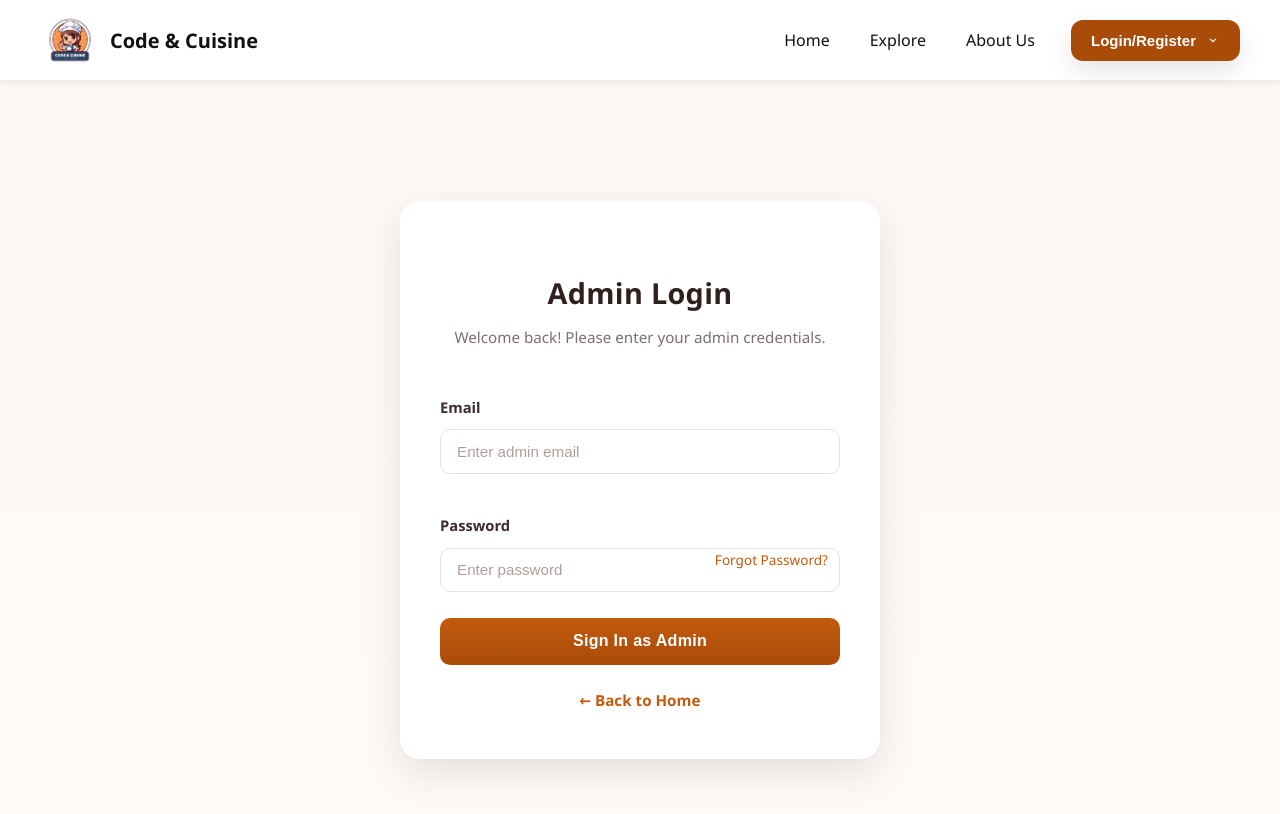
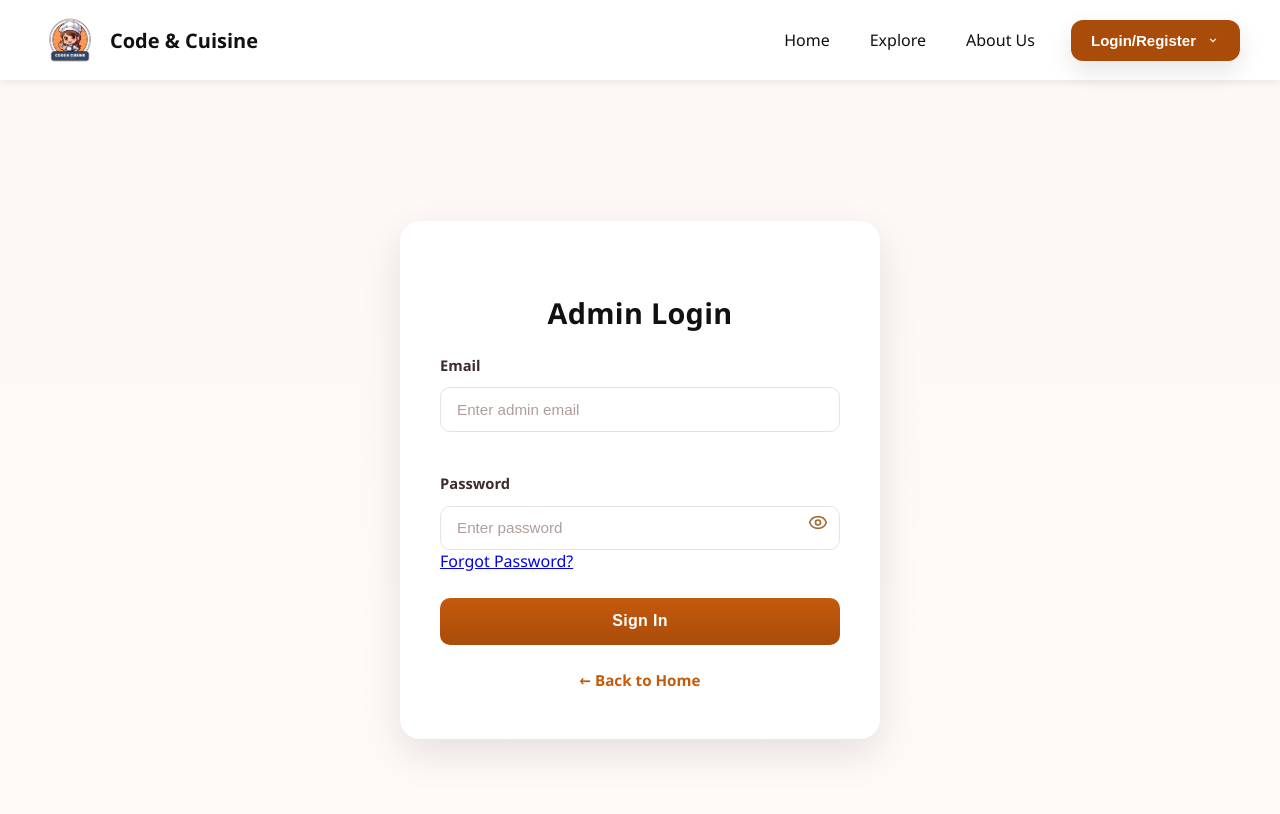
Before and after one commit to SujalGajera/Code-Cuisines, a React (Create React App) app: page /login/admin in a window 1280 px wide. Shown: the top 814 px of the page. Built offline with nearby package versions, Linux system fonts and the light colour scheme.

Commit message:
Sujal: Update admin codes and added filebase to project package files

```diff
--- a/package.json
+++ b/package.json
@@ -7,6 +7,8 @@
     "@testing-library/jest-dom": "^6.9.1",
     "@testing-library/react": "^16.3.0",
     "@testing-library/user-event": "^13.5.0",
+    "firebase": "^12.5.0",
+    "lucide-react": "^0.553.0",
     "react": "^19.2.0",
     "react-dom": "^19.2.0",
     "react-icons": "^5.5.0",
--- a/src/Sujal/AdminSignIn.css
+++ b/src/Sujal/AdminSignIn.css
@@ -1,16 +1,34 @@
+/* ===== COMMON STYLES (used by both Login & Verify) ===== */
+:root {
+  --brand: #a94c0a;
+  --brand-light: #c35a0c;
+  --brand-hover: #d96a10;
+  --ink: #2f1f1f;
+  --muted: #7c6f6f;
+  --bg-light: linear-gradient(180deg, #fdf8f6 0%, #fffaf8 100%);
+}
+
+body, html {
+  margin: 0;
+  padding: 0;
+  font-family: "Segoe UI", Tahoma, Geneva, Verdana, sans-serif;
+  background: var(--bg-light);
+}
+
 /* ===== ADMIN LOGIN PAGE ===== */
-.admin-login-page {
+.admin-login-page,
+.admin-verify-page {
   min-height: 100vh;
   display: flex;
   justify-content: center;
   align-items: center;
-  background: linear-gradient(180deg, #fdf8f6 0%, #fffaf8 100%);
+  background: var(--bg-light);
   padding: 40px 20px;
-  font-family: "Segoe UI", Tahoma, Geneva, Verdana, sans-serif;
 }
 
-.admin-login-card {
-  background: #ffffff;
+.admin-login-card,
+.admin-verify-card {
+  background: #fff;
   padding: 3rem 2.5rem;
   border-radius: 20px;
   box-shadow: 0 15px 40px rgba(0, 0, 0, 0.1);
@@ -20,29 +38,33 @@
   transition: transform 0.3s ease, box-shadow 0.3s ease;
 }
 
-.admin-login-card:hover {
+.admin-login-card:hover,
+.admin-verify-card:hover {
   transform: translateY(-3px);
   box-shadow: 0 18px 45px rgba(0, 0, 0, 0.12);
 }
 
-/* Titles */
-.admin-login-title {
+/* ===== TITLES ===== */
+.admin-login-title,
+.admin-verify-title {
   font-weight: 700;
   font-size: 1.8rem;
-  color: #2f1f1f;
+  color: var(--ink);
   margin-bottom: 0.4rem;
   letter-spacing: 0.3px;
 }
 
-.admin-login-subtitle {
-  color: #7c6f6f;
+.admin-login-subtitle,
+.admin-verify-subtitle {
+  color: var(--muted);
   font-size: 0.95rem;
   margin-bottom: 2rem;
   line-height: 1.4;
 }
 
-/* Form */
-.admin-login-form {
+/* ===== FORM FIELDS ===== */
+.admin-login-form,
+.admin-verify-form {
   display: flex;
   flex-direction: column;
   text-align: left;
@@ -77,12 +99,12 @@ label {
 
 .input-group input:focus {
   outline: none;
-  border-color: #c35a0c;
+  border-color: var(--brand-light);
   box-shadow: 0 0 6px rgba(195, 90, 12, 0.25);
   background-color: #fffdfb;
 }
 
-/* Error text */
+/* ===== ERROR TEXT ===== */
 .error-text {
   color: #b32626;
   font-size: 0.9rem;
@@ -92,10 +114,10 @@ label {
   text-align: center;
 }
 
-/* Button */
+/* ===== BUTTON ===== */
 .btn-primary {
   width: 100%;
-  background: linear-gradient(180deg, #c35a0c 0%, #a94c0a 100%);
+  background: linear-gradient(180deg, var(--brand-light) 0%, var(--brand) 100%);
   color: #fff;
   border: none;
   border-radius: 10px;
@@ -108,19 +130,19 @@ label {
 }
 
 .btn-primary:hover {
-  background: linear-gradient(180deg, #d96a10 0%, #b7540b 100%);
+  background: linear-gradient(180deg, var(--brand-hover) 0%, #b7540b 100%);
   transform: translateY(-2px);
   box-shadow: 0 4px 10px rgba(195, 90, 12, 0.35);
 }
 
-/* Back link */
+/* ===== BACK LINK ===== */
 .back-link {
   margin-top: 1.5rem;
   text-align: center;
 }
 
 .back-link a {
-  color: #c35a0c;
+  color: var(--brand-light);
   font-weight: 600;
   text-decoration: none;
   font-size: 0.95rem;
@@ -130,29 +152,83 @@ label {
   text-decoration: underline;
 }
 
-/* Responsive */
-@media (max-width: 768px) {
-  .admin-login-card {
-    padding: 2.2rem 1.6rem;
-    max-width: 90%;
-  }
-}
-
-.password-row {
-  position: relative;
+/* ===== PASSWORD FIELD WITH FORGOT LINK ===== */
+.password-label {
+  display: flex;
+  justify-content: space-between;
+  align-items: center;
+  width: 100%;
 }
 
 .forgot-link {
-  position: absolute;
-  right: 14px;
-  top: 9px;
   font-size: 0.85rem;
-  color: #c35a0c;
+  color: var(--brand-light);
   text-decoration: none;
   font-weight: 500;
+  margin-left: auto;
   transition: color 0.2s ease;
 }
 
 .forgot-link:hover {
   text-decoration: underline;
 }
+
+.password-input {
+  margin-bottom: 1.2rem !important;
+}
+
+/* ===== PASSWORD TOGGLE ===== */
+.password-group {
+  position: relative;
+}
+
+.password-wrapper {
+  position: relative;
+}
+
+.password-wrapper input {
+  width: 100%;
+  padding-right: 40px; /* space for the icon */
+}
+
+.toggle-password {
+  position: absolute;
+  right: 12px;
+  top: 50%;
+  transform: translateY(-50%);
+  cursor: pointer;
+  color: #a36a3a;
+  transition: color 0.2s ease;
+}
+
+.toggle-password:hover {
+  color: var(--brand-light);
+}
+
+
+/* ===== VERIFICATION CODE PAGE ===== */
+.admin-verify-form label {
+  margin-bottom: 0.8rem;
+}
+
+.admin-verify-form input {
+  text-align: center;
+  letter-spacing: 3px;
+  font-weight: 600;
+  font-size: 1.1rem;
+}
+
+.admin-verify-form input::placeholder {
+  text-align: center;
+  font-weight: 400;
+  letter-spacing: 1px;
+}
+
+/* ===== RESPONSIVE ===== */
+@media (max-width: 768px) {
+  .admin-login-card,
+  .admin-verify-card {
+    padding: 2.2rem 1.6rem;
+    max-width: 90%;
+  }
+}
--- a/src/Sujal/AdminSignIn.js
+++ b/src/Sujal/AdminSignIn.js
@@ -1,29 +1,33 @@
 import React, { useState } from "react";
 import { useNavigate, Link } from "react-router-dom";
+import { signInWithEmailAndPassword } from "firebase/auth";
+import { auth } from "../firebase";
 import "./AdminSignIn.css";
+import { Eye, EyeOff } from "lucide-react"; // lightweight icon set
 
 export default function AdminSignIn() {
   const navigate = useNavigate();
   const [email, setEmail] = useState("");
   const [password, setPassword] = useState("");
   const [error, setError] = useState("");
+  const [showPassword, setShowPassword] = useState(false);
 
-  const handleLogin = (e) => {
+  const handleLogin = async (e) => {
     e.preventDefault();
+    setError("");
 
-    if (!email.trim() && !password.trim()) {
-      setError("⚠️ Please enter your email and password.");
-    } else if (!email.trim()) {
-      setError("⚠️ Please enter your email address.");
-    } else if (!/\S+@\S+\.\S+/.test(email)) {
-      setError("⚠️ Please enter a valid email address.");
-    } else if (!password.trim()) {
-      setError("⚠️ Please enter your password.");
-    } else if (email === "admin@codecuisine.com" && password === "Admin123") {
-      localStorage.setItem("adminLoggedIn", "true");
-      navigate("/");
-    } else {
-      setError("⚠️ Incorrect email or password. Please try again.");
+    if (!email.trim() || !password.trim()) {
+      setError("⚠️ Enter email & password.");
+      return;
+    }
+
+    try {
+      await signInWithEmailAndPassword(auth, email, password);
+      localStorage.setItem("pendingAdminVerify", "true");
+      navigate("/admin/verify");
+    } catch (err) {
+      console.error("Login error:", err);
+      setError("⚠️ Incorrect credentials.");
     }
   };
 
@@ -31,14 +35,13 @@ export default function AdminSignIn() {
     <div className="admin-login-page">
       <div className="admin-login-card">
         <h2 className="admin-login-title">Admin Login</h2>
-        <p className="admin-login-subtitle">
-          Welcome back! Please enter your admin credentials.
-        </p>
 
         <form onSubmit={handleLogin} className="admin-login-form">
-          <label>Email</label>
+          {/* Email */}
           <div className="input-group">
+            <label htmlFor="email">Email</label>
             <input
+              id="email"
               type="email"
               placeholder="Enter admin email"
               value={email}
@@ -46,15 +49,25 @@ export default function AdminSignIn() {
             />
           </div>
 
-          <label>Password</label>
-          <div className="input-group password-row">
-            <input
-              type="password"
-              placeholder="Enter password"
-              value={password}
-              onChange={(e) => setPassword(e.target.value)}
-            />
-            <Link to="/admin/forgot" className="forgot-link">
+          {/* Password with toggle */}
+          <div className="input-group password-group">
+            <label htmlFor="password">Password</label>
+            <div className="password-wrapper">
+              <input
+                id="password"
+                type={showPassword ? "text" : "password"}
+                placeholder="Enter password"
+                value={password}
+                onChange={(e) => setPassword(e.target.value)}
+              />
+              <span
+                className="toggle-password"
+                onClick={() => setShowPassword(!showPassword)}
+              >
+                {showPassword ? <EyeOff size={20} /> : <Eye size={20} />}
+              </span>
+            </div>
+            <Link to="/admin/forgot" className="forgot-link-below">
               Forgot Password?
             </Link>
           </div>
@@ -62,7 +75,7 @@ export default function AdminSignIn() {
           {error && <p className="error-text">{error}</p>}
 
           <button type="submit" className="btn-primary">
-            Sign In as Admin
+            Sign In
           </button>
 
           <div className="back-link">
--- /dev/null
+++ b/src/Sujal/AdminVerify.js
@@ -0,0 +1,48 @@
+import React, { useState } from "react";
+import { useNavigate, Link } from "react-router-dom";
+import "./AdminSignIn.css";
+
+export default function AdminVerify() {
+  const [code, setCode] = useState("");
+  const navigate = useNavigate();
+
+  const handleVerify = (e) => {
+    e.preventDefault();
+    if (code.trim().length === 6) {
+      alert("✅ Verified successfully!");
+      navigate("/admin-dashboard");
+    } else {
+      alert("⚠️ Please enter a valid 6-digit code.");
+    }
+  };
+
+  return (
+    <div className="admin-verify-page">
+      <div className="admin-verify-card">
+        <h2 className="admin-verify-title">Verification Code</h2>
+        <p className="admin-verify-subtitle">Please enter the 6-digit code sent to your email.</p>
+
+        <form className="admin-verify-form" onSubmit={handleVerify}>
+          <label htmlFor="verifyCode">6-Digit Code</label>
+          <div className="input-group">
+            <input
+              type="text"
+              id="verifyCode"
+              placeholder="Enter code"
+              value={code}
+              onChange={(e) => setCode(e.target.value)}
+              maxLength="6"
+            />
+          </div>
+          <button className="btn-primary" type="submit">
+            Verify
+          </button>
+        </form>
+
+        <div className="back-link">
+          <Link to="/adminsignin">← Back</Link>
+        </div>
+      </div>
+    </div>
+  );
+}
--- /dev/null
+++ b/src/firebase.js
@@ -0,0 +1,17 @@
+import { initializeApp } from "firebase/app";
+import { getAuth } from "firebase/auth";
+import { getFirestore } from "firebase/firestore";
+
+const firebaseConfig = {
+  apiKey: "AIzaSyBZHpFWX2AQxsB7ib777pNxh_3QTJJm3Kg",
+  authDomain: "codecuisinefb.firebaseapp.com",
+  projectId: "codecuisinefb",
+  storageBucket: "codecuisinefb.firebasestorage.app",
+  messagingSenderId: "825079536627",
+  appId: "1:825079536627:web:96a87fb3b30c8318a95086"
+};
+
+const app = initializeApp(firebaseConfig);
+
+export const auth = getAuth(app);
+export const db = getFirestore(app);
```
Also changed, not shown: src/App.js (+8 -8 lines), 1 other file (tests, documents, lock files or other folders).
